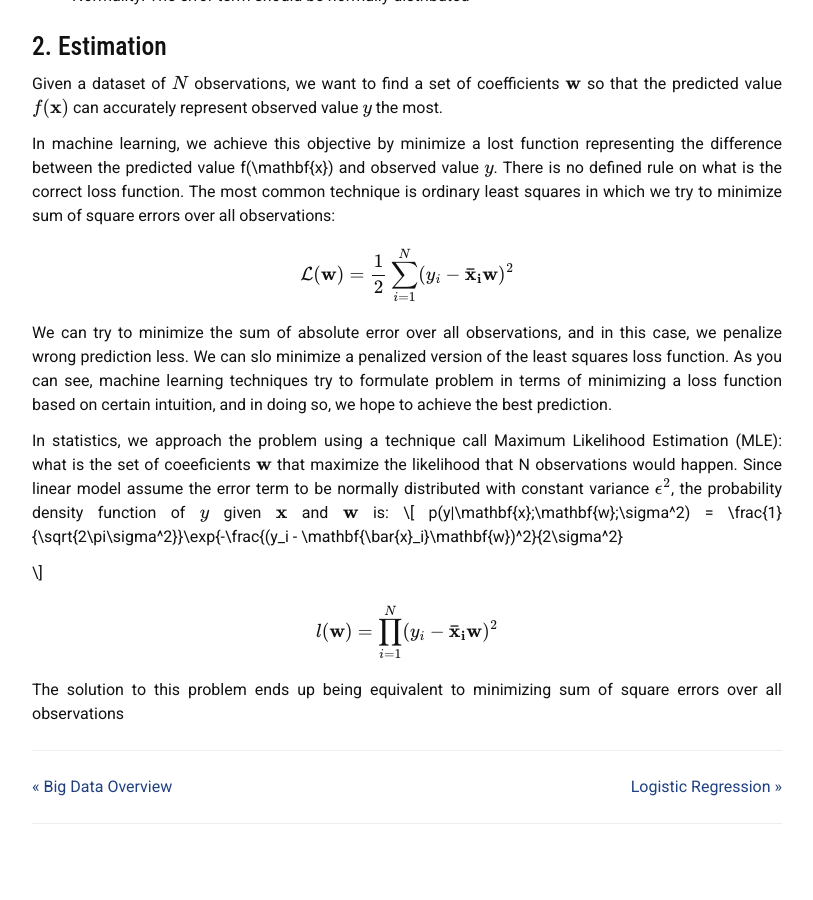
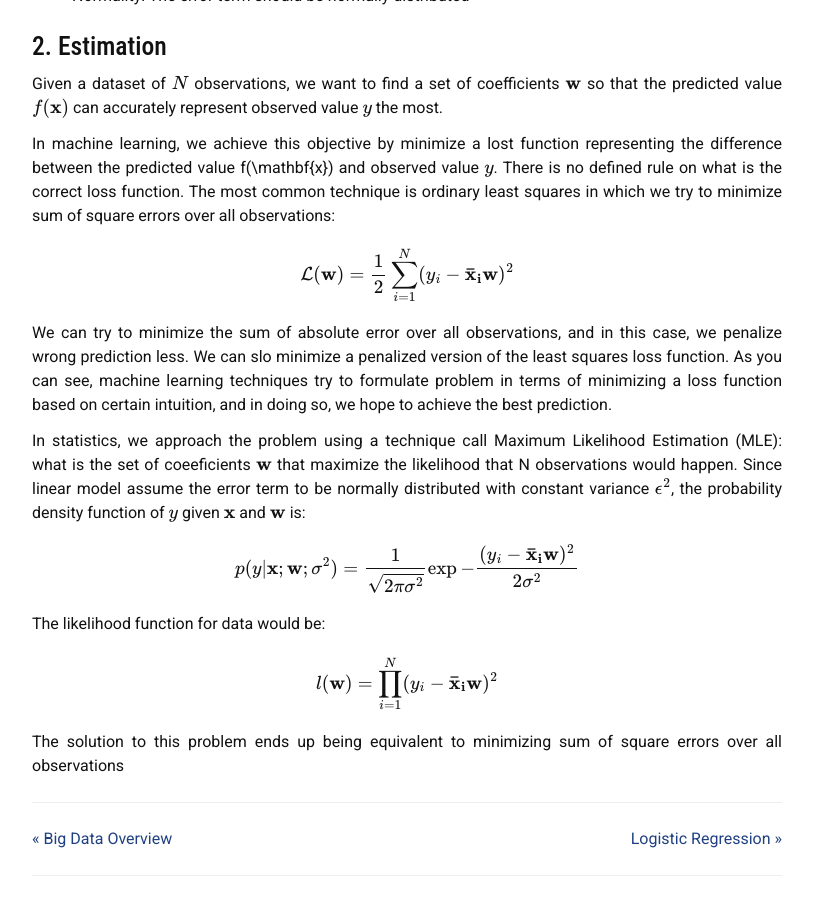
Before and after one commit to liambll/blog-archive, a Jekyll site: the page built from _posts/2017-06-29-linear-regression.markdown, in a window 1280 px wide and 900 px high, scrolled down 1142 px. Shown: the whole window, without its empty margins (233-1046 px from the left). Built offline with Jekyll 4.4.1, drawn with Linux system fonts in a browser that asks for light colours; nearby versions of some CDN libraries; formulas are drawn with MathJax 3; comment, search, counter and statistics services are not loaded; before the commit the page ends 1990 px from its top, so only the background shows below that.

Commit message:
Update 2017-06-29-linear-regression.markdown

```diff
--- a/_posts/2017-06-29-linear-regression.markdown
+++ b/_posts/2017-06-29-linear-regression.markdown
@@ -49,9 +49,9 @@ We can try to minimize the sum of absolute error over all observations, and in t
 
 In statistics, we approach the problem using a technique call Maximum Likelihood Estimation (MLE): what is the set of coeeficients \\(\mathbf{w}\\) that maximize the likelihood that N observations would happen. Since linear model assume the error term to be normally distributed with constant variance \\(\epsilon^2\\), the probability density function of \\(y\\) given \\(\mathbf{x}\\) and \\(\mathbf{w}\\) is:
 \\[
-p(y|\mathbf{x};\mathbf{w};\sigma^2) = \frac{1}{\sqrt{2\pi\sigma^2}}\exp{-\frac{(y\_i - \mathbf{\bar{x}\_i}\mathbf{w})^2}{2\sigma^2}
-
+p(y|\mathbf{x};\mathbf{w};\sigma^2) = \frac{1}{\sqrt{2\pi\sigma^2}}\exp{-\frac{(y\_i - \mathbf{\bar{x}\_i}\mathbf{w})^2}{2\sigma^2}}
 \\]
 
+The likelihood function for data would be:
 \\[ \mathcal{l}(\mathbf{w}) = \prod_{i=1}^N (y\_i - \mathbf{\bar{x}\_i}\mathbf{w})^2 \\]
 The solution to this problem ends up being equivalent to minimizing sum of square errors over all observations
```
